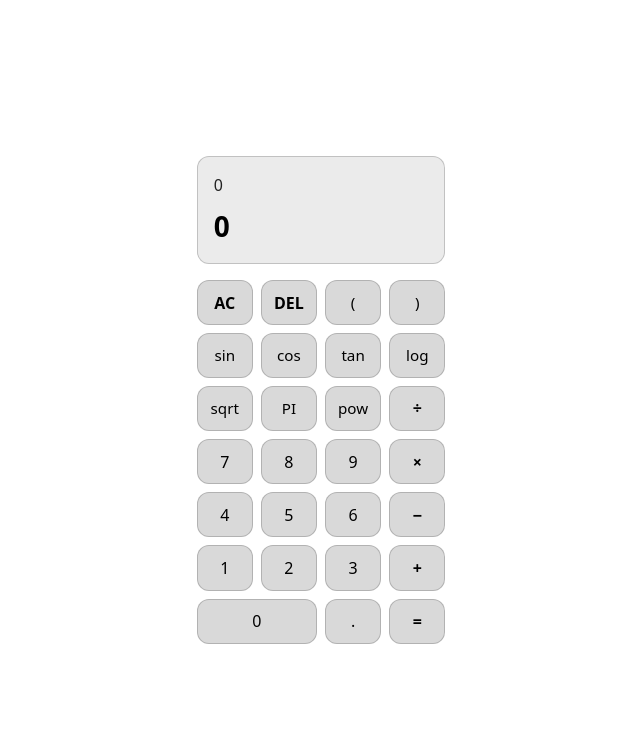
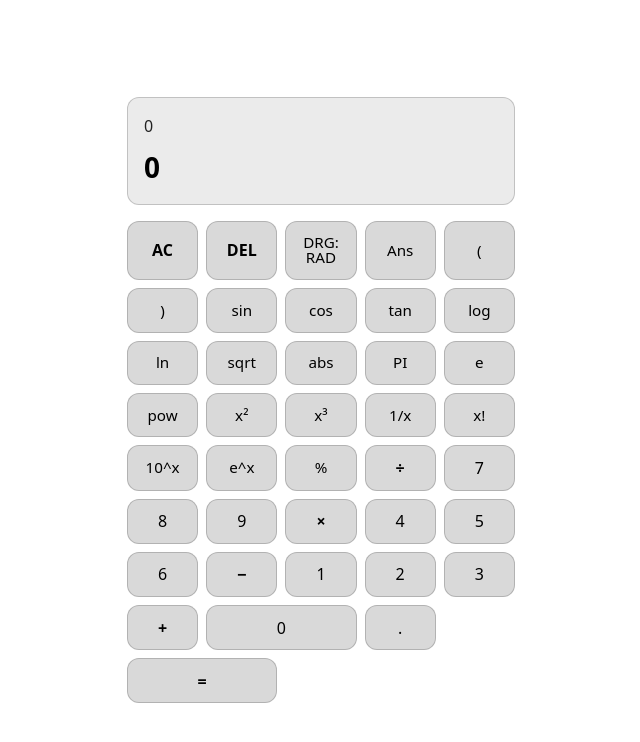
Before and after one commit to krxxg04/SC-Osito, an Angular app in the folder sc-osito/: page / in a window 1280 px wide. Shown: the top 742 px of the page, without its empty margins (319-959 px from the left). Built offline with nearby package versions, Linux system fonts and the light colour scheme.

Commit message:
feat: enhance calculator functionality with additional operations and angle mode toggle.

```diff
--- a/sc-osito/src/app/calculadora/calculadora.component.css
+++ b/sc-osito/src/app/calculadora/calculadora.component.css
@@ -39,7 +39,7 @@
 .keys {
   margin-top: 1rem;
   display: grid;
-  grid-template-columns: repeat(4, minmax(0, 1fr));
+  grid-template-columns: repeat(5, minmax(0, 1fr));
   gap: 0.5rem;
 }
 
@@ -79,6 +79,10 @@
   grid-column: span 2;
 }
 
+.key--equals {
+  grid-column: span 2;
+}
+
 @media (max-width: 420px) {
   .calc {
     padding: 0.75rem;
--- a/sc-osito/src/app/calculadora/calculadora.component.html
+++ b/sc-osito/src/app/calculadora/calculadora.component.html
@@ -12,36 +12,50 @@
   <div class="keys" role="group" aria-label="Teclado">
     <button type="button" class="key key--action" (click)="clearAll()">AC</button>
     <button type="button" class="key key--action" (click)="del()">DEL</button>
+    <button type="button" class="key key--fn" (click)="toggleAngleMode()">DRG: {{ angleMode() }}</button>
+    <button type="button" class="key key--fn" (click)="append('Ans')">Ans</button>
     <button type="button" class="key key--fn" (click)="append('(')">(</button>
+
     <button type="button" class="key key--fn" (click)="append(')')">)</button>
-
     <button type="button" class="key key--fn" (click)="append('sin(')">sin</button>
     <button type="button" class="key key--fn" (click)="append('cos(')">cos</button>
     <button type="button" class="key key--fn" (click)="append('tan(')">tan</button>
-    <button type="button" class="key key--fn" (click)="append('log(')">log</button>
+    <button type="button" class="key key--fn" (click)="append('log10(')">log</button>
 
+    <button type="button" class="key key--fn" (click)="append('log(')">ln</button>
     <button type="button" class="key key--fn" (click)="append('sqrt(')">sqrt</button>
+    <button type="button" class="key key--fn" (click)="append('abs(')">abs</button>
     <button type="button" class="key key--fn" (click)="append('PI')">PI</button>
+    <button type="button" class="key key--fn" (click)="append('e')">e</button>
+
     <button type="button" class="key key--fn" (click)="append('^')">pow</button>
+    <button type="button" class="key key--fn" (click)="applySquare()">x²</button>
+    <button type="button" class="key key--fn" (click)="applyCube()">x³</button>
+    <button type="button" class="key key--fn" (click)="applyInverse()">1/x</button>
+    <button type="button" class="key key--fn" (click)="applyFactorial()">x!</button>
+
+    <button type="button" class="key key--fn" (click)="append('10^(')">10^x</button>
+    <button type="button" class="key key--fn" (click)="append('e^(')">e^x</button>
+    <button type="button" class="key key--fn" (click)="appendPercent()">%</button>
     <button type="button" class="key key--op" (click)="append('/')">÷</button>
+    <button type="button" class="key" (click)="append('7')">7</button>
 
-    <button type="button" class="key" (click)="append('7')">7</button>
     <button type="button" class="key" (click)="append('8')">8</button>
     <button type="button" class="key" (click)="append('9')">9</button>
     <button type="button" class="key key--op" (click)="append('*')">×</button>
-
     <button type="button" class="key" (click)="append('4')">4</button>
     <button type="button" class="key" (click)="append('5')">5</button>
+
     <button type="button" class="key" (click)="append('6')">6</button>
     <button type="button" class="key key--op" (click)="append('-')">−</button>
-
     <button type="button" class="key" (click)="append('1')">1</button>
     <button type="button" class="key" (click)="append('2')">2</button>
+
     <button type="button" class="key" (click)="append('3')">3</button>
     <button type="button" class="key key--op" (click)="append('+')">+</button>
-
     <button type="button" class="key key--wide" (click)="append('0')">0</button>
     <button type="button" class="key" (click)="append('.')">.</button>
+
     <button type="button" class="key key--equals" (click)="calculate()">=</button>
   </div>
 </section>
--- a/sc-osito/src/app/calculadora/calculadora.component.ts
+++ b/sc-osito/src/app/calculadora/calculadora.component.ts
@@ -2,6 +2,7 @@ import { Component, computed, signal } from '@angular/core';
 import { evaluate } from 'mathjs';
 
 type EvalScope = Record<string, unknown>;
+type AngleMode = 'RAD' | 'DEG';
 
 @Component({
   selector: 'app-calculadora',
@@ -13,6 +14,8 @@ export class CalculadoraComponent {
   readonly expression = signal('');
   readonly result = signal('0');
   readonly error = signal<string | null>(null);
+  readonly angleMode = signal<AngleMode>('RAD');
+  readonly ans = signal<number>(0);
 
   readonly displayExpression = computed(() => {
     const expr = this.expression();
@@ -22,15 +25,55 @@ export class CalculadoraComponent {
 
   private readonly scope: EvalScope = {
     PI: Math.PI,
+    e: Math.E,
+    Ans: () => this.ans(),
     // Trigonometría en grados (sin(45) => 0.7071...).
-    sin: (x: unknown) => Math.sin(this.toNumber(x) * (Math.PI / 180)),
-    cos: (x: unknown) => Math.cos(this.toNumber(x) * (Math.PI / 180)),
-    tan: (x: unknown) => Math.tan(this.toNumber(x) * (Math.PI / 180))
+    sin: (x: unknown) => Math.sin(this.toRadians(this.toNumber(x))),
+    cos: (x: unknown) => Math.cos(this.toRadians(this.toNumber(x))),
+    tan: (x: unknown) => Math.tan(this.toRadians(this.toNumber(x)))
   };
 
   append(token: string): void {
     this.error.set(null);
     this.expression.set(this.expression() + token);
+  }
+
+  toggleAngleMode(): void {
+    this.angleMode.set(this.angleMode() === 'RAD' ? 'DEG' : 'RAD');
+  }
+
+  appendPercent(): void {
+    this.error.set(null);
+    const expr = this.expression();
+    const trimmed = expr.trimEnd();
+    if (!trimmed) {
+      this.expression.set('0.01');
+      return;
+    }
+
+    const last = trimmed[trimmed.length - 1];
+    if (this.isAtomEnd(last)) {
+      this.expression.set(expr + '*0.01');
+      return;
+    }
+
+    this.expression.set(expr + '0.01');
+  }
+
+  applyInverse(): void {
+    this.wrapLastAtom((atom) => `1/(${atom})`);
+  }
+
+  applySquare(): void {
+    this.applyPostfix('^2');
+  }
+
+  applyCube(): void {
+    this.applyPostfix('^3');
+  }
+
+  applyFactorial(): void {
+    this.applyPostfix('!');
   }
 
   clearAll(): void {
@@ -53,6 +96,8 @@ export class CalculadoraComponent {
     try {
       const value = evaluate(expr, this.scope);
       const formatted = this.formatResult(value);
+      const numeric = this.tryToNumber(value);
+      if (numeric !== null) this.ans.set(numeric);
       this.result.set(formatted);
       this.expression.set(formatted);
       this.error.set(null);
@@ -68,6 +113,80 @@ export class CalculadoraComponent {
     throw new Error('Número inválido');
   }
 
+  private tryToNumber(value: unknown): number | null {
+    try {
+      return this.toNumber(value);
+    } catch {
+      return null;
+    }
+  }
+
+  private toRadians(value: number): number {
+    if (this.angleMode() === 'RAD') return value;
+    return value * (Math.PI / 180);
+  }
+
+  private applyPostfix(postfix: string): void {
+    this.error.set(null);
+    this.wrapLastAtom((atom) => `${atom}${postfix}`);
+  }
+
+  private wrapLastAtom(transform: (atom: string) => string): void {
+    this.error.set(null);
+
+    const expr = this.expression();
+    const trimmedEnd = expr.trimEnd();
+    if (!trimmedEnd) return;
+
+    const endIndex = trimmedEnd.length;
+    const startIndex = this.findLastAtomStart(trimmedEnd);
+    if (startIndex === null) return;
+
+    const atom = trimmedEnd.slice(startIndex, endIndex);
+    const before = trimmedEnd.slice(0, startIndex);
+    const updated = before + transform(atom);
+    this.expression.set(updated);
+  }
+
+  private findLastAtomStart(expr: string): number | null {
+    let i = expr.length - 1;
+
+    while (i >= 0 && expr[i] === ' ') i--;
+    if (i < 0) return null;
+
+    // Soportar factorial postfix.
+    if (expr[i] === '!') i--;
+    if (i < 0) return 0;
+
+    if (expr[i] === ')') {
+      let depth = 0;
+      for (let j = i; j >= 0; j--) {
+        const ch = expr[j];
+        if (ch === ')') depth++;
+        else if (ch === '(') {
+          depth--;
+          if (depth === 0) return j;
+        }
+      }
+      return 0;
+    }
+
+    // Números y constantes/identificadores (PI, Ans, e, etc.).
+    for (let j = i; j >= 0; j--) {
+      const ch = expr[j];
+      if (!this.isAtomChar(ch)) return j + 1;
+    }
+    return 0;
+  }
+
+  private isAtomChar(ch: string): boolean {
+    return /[0-9A-Za-z_.]/.test(ch);
+  }
+
+  private isAtomEnd(ch: string): boolean {
+    return /[0-9)A-Za-z_.!]/.test(ch);
+  }
+
   private formatResult(value: unknown): string {
     if (typeof value === 'number') {
       if (Number.isFinite(value)) return String(value);
```
Also changed, not shown: 1 other file (tests, documents, lock files or other folders).
